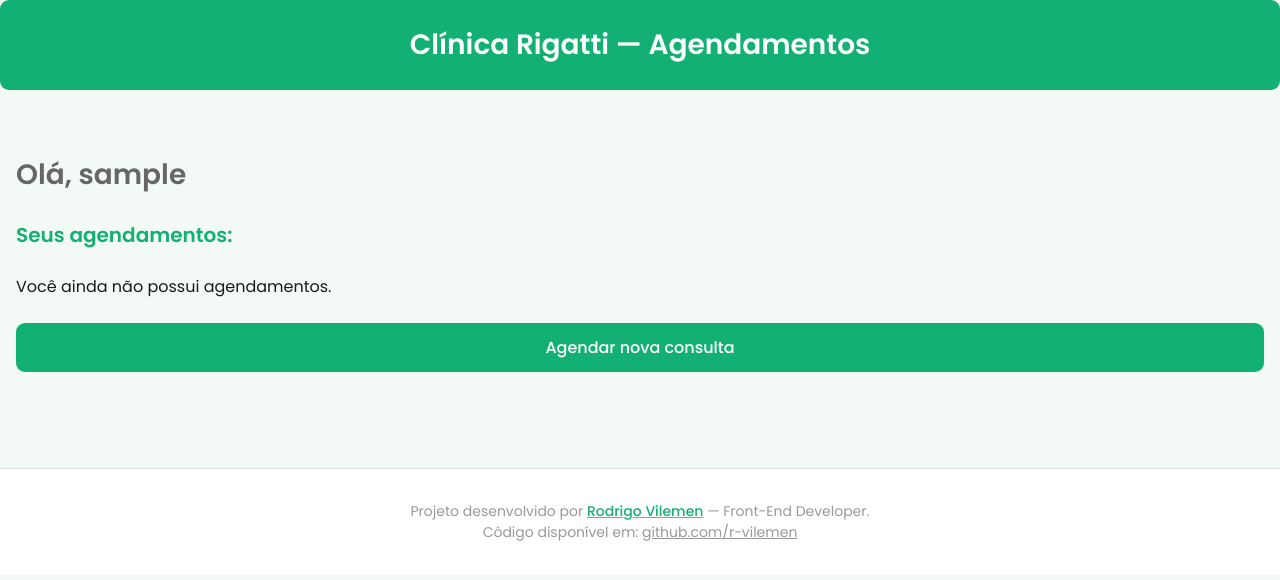
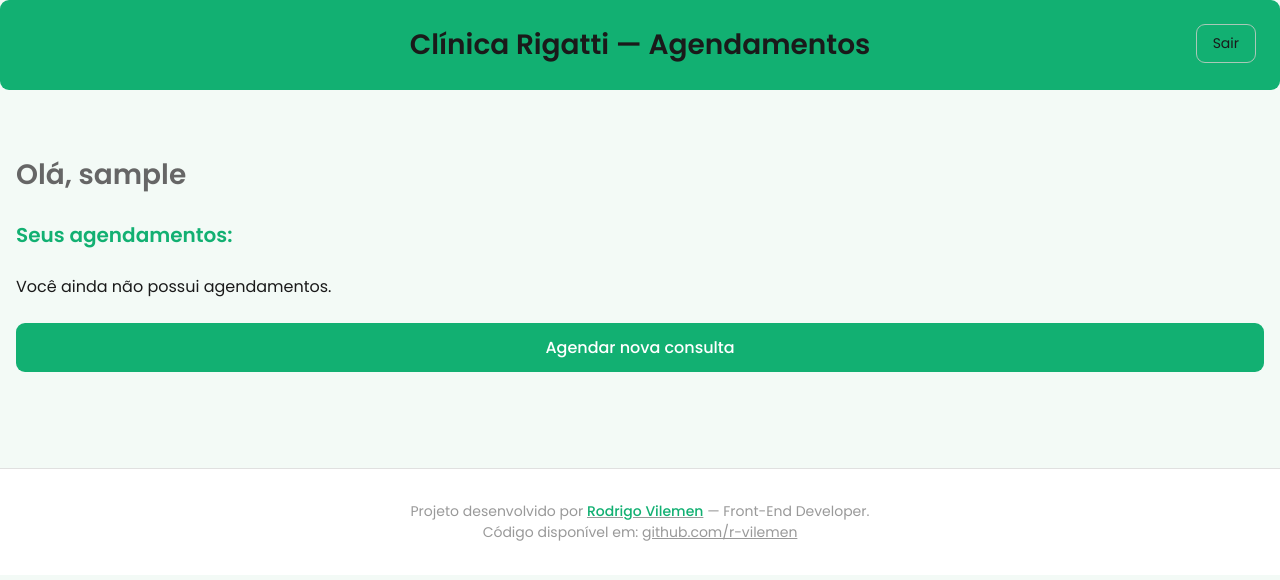
Before and after one commit to r-vilemen/teste-clinica-rigatti, a Next.js app: page /dashboard in a window 1280 px wide. Shown: the top 580 px of the page. Built offline with nearby package versions, Linux system fonts and the light colour scheme; sample sign-in values are in the browser's storage.

Commit message:
feat: add LogoutButton to Header component and update styles

```diff
--- a/src/components/Header/index.tsx
+++ b/src/components/Header/index.tsx
@@ -1,10 +1,23 @@
 import React from "react";
-import { HeaderWrapper, Title } from "@/ui/styles/Components/Header/styles";
+import { useRouter } from "next/router";
+import {
+  HeaderWrapper,
+  Title,
+  LogoutButton,
+} from "@/ui/styles/Components/Header/styles";
 
 const Header = () => {
+  const router = useRouter();
+
+  const handleLogout = () => {
+    localStorage.removeItem("username");
+    router.push("/login");
+  };
+
   return (
     <HeaderWrapper>
       <Title>Clínica Rigatti — Agendamentos</Title>
+      <LogoutButton onClick={handleLogout}>Sair</LogoutButton>
     </HeaderWrapper>
   );
 };
--- a/src/ui/styles/Components/Header/styles.ts
+++ b/src/ui/styles/Components/Header/styles.ts
@@ -9,8 +9,29 @@ export const HeaderWrapper = styled.header`
 `;
 
 export const Title = styled.h1`
-  color: ${({ theme }) => theme.colors.text.quinary};
+  color: ${({ theme }) => theme.colors.text.primary};
   font-size: ${({ theme }) => theme.sizes.font.terciary};
   font-weight: 600;
   font-family: ${({ theme }) => theme.fonts.primary};
 `;
+
+export const LogoutButton = styled.button`
+  position: absolute;
+  top: 1.5rem;
+  right: 1.5rem;
+  background-color: transparent;
+  border: 1px solid ${({ theme }) => theme.colors.border.colors.terciary};
+  color: ${({ theme }) => theme.colors.text.primary};
+  padding: 0.5rem 1rem;
+  border-radius: ${({ theme }) => theme.sizes.border.radius.primary};
+  font-size: 0.875rem;
+  cursor: pointer;
+  transition: all 0.3s;
+
+  &:hover {
+    background-color: ${({ theme }) => theme.colors.backgrounds.quaternary};
+    text-decoration: underline;
+    /* color: ${({ theme }) => theme.colors.text.quinary}; */
+    border-color: transparent;
+  }
+`;
```
